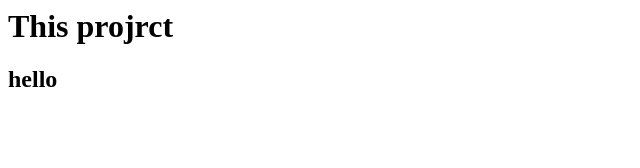
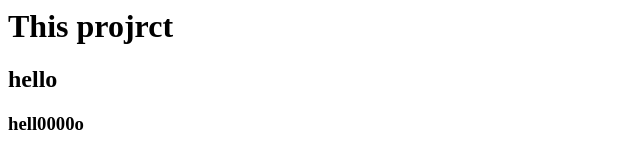
Before and after one commit to faiyaz29101/first, a plain HTML site: page index.html in a window 1280 px wide. Shown: the whole page, without its empty margins (0-640 px from the left). Drawn offline with Linux system fonts and the light colour scheme.

Commit message:
added h3

```diff
--- a/index.html
+++ b/index.html
@@ -6,5 +6,6 @@
  <body>
   <h1>This projrct</h1>
   <h2>hello</h2>
+  <h3>hell0000o</h3>
  </body>
 </html>
```
